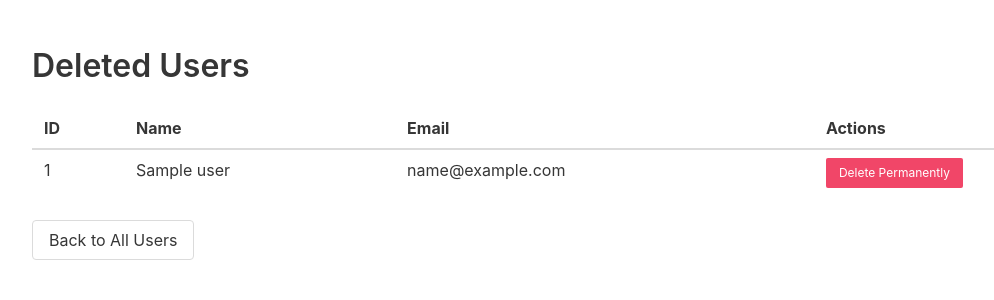
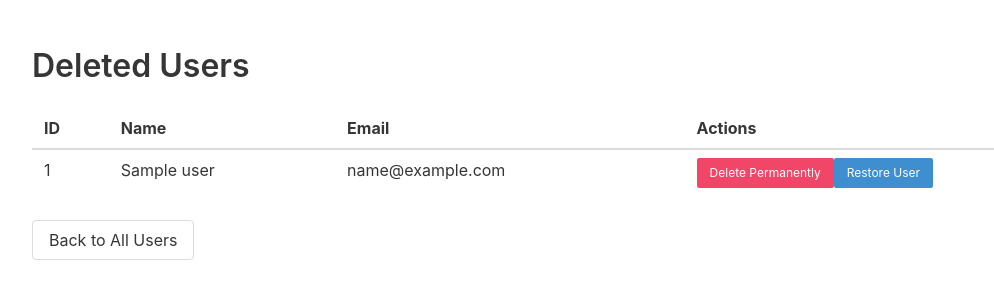
Before and after one commit to spinning-fantasies/py-users, a Flask app: template templates/deleted_users.html in a window 1280 px wide. Shown: the top 300 px of the page, without its empty margins (32-1026 px from the left). Run offline with Flask 3, Linux system fonts and the light colour scheme; the template is opened without the code that fills it: most values are stand-ins (such as "Sample title", 1, 10 or a date in 2020).

Commit message:
add restore user

```diff
--- a/app.py
+++ b/app.py
@@ -82,5 +82,19 @@ def delete_user_permanently(user_id):
 
     return redirect('/list_deleted_users')
 
+@app.route('/users/<int:user_id>/restore', methods=['POST'])
+def restore_deleted_user(user_id):
+    user_index = None
+    for index, user in enumerate(users_data):
+        if user['id'] == user_id and user['deleted']:
+            user_index = index
+            break
+
+    if user_index is not None:
+        users_data[user_index]['deleted'] = False
+
+    return redirect('/list_deleted_users')
+
+
 if __name__ == '__main__':
     app.run(debug=True)
--- a/templates/deleted_users.html
+++ b/templates/deleted_users.html
@@ -29,6 +29,9 @@
                                     <form method="post" action="/users/{{ user.id }}/delete_permanently" style="display: inline;">
                                         <button type="submit" class="button is-small is-danger" onclick="return confirm('Are you sure you want to delete this user permanently?')">Delete Permanently</button>
                                     </form>
+                                    <form method="post" action="/users/{{ user.id }}/restore" style="display: inline;">
+                                        <button type="submit" class="button is-small is-info" onclick="return confirm('Are you sure you want to restore this user?')">Restore User</button>
+                                    </form>
                                 </div>
                             </td>
                         </tr>
```
